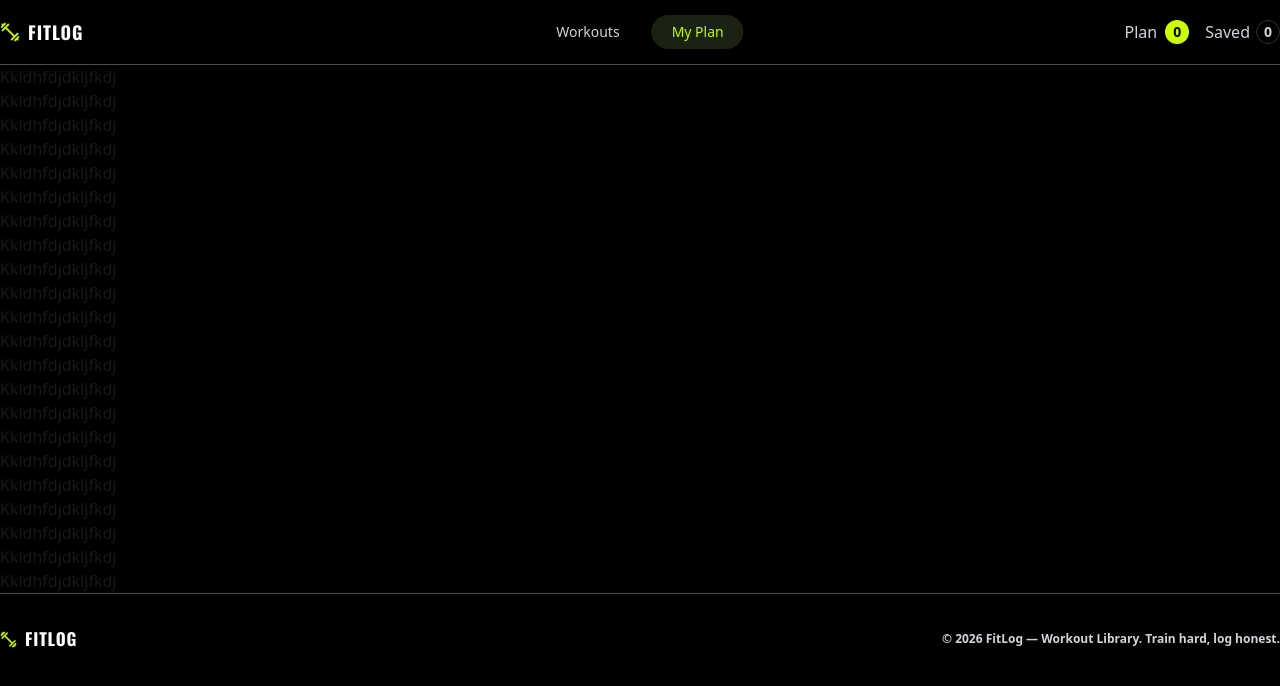
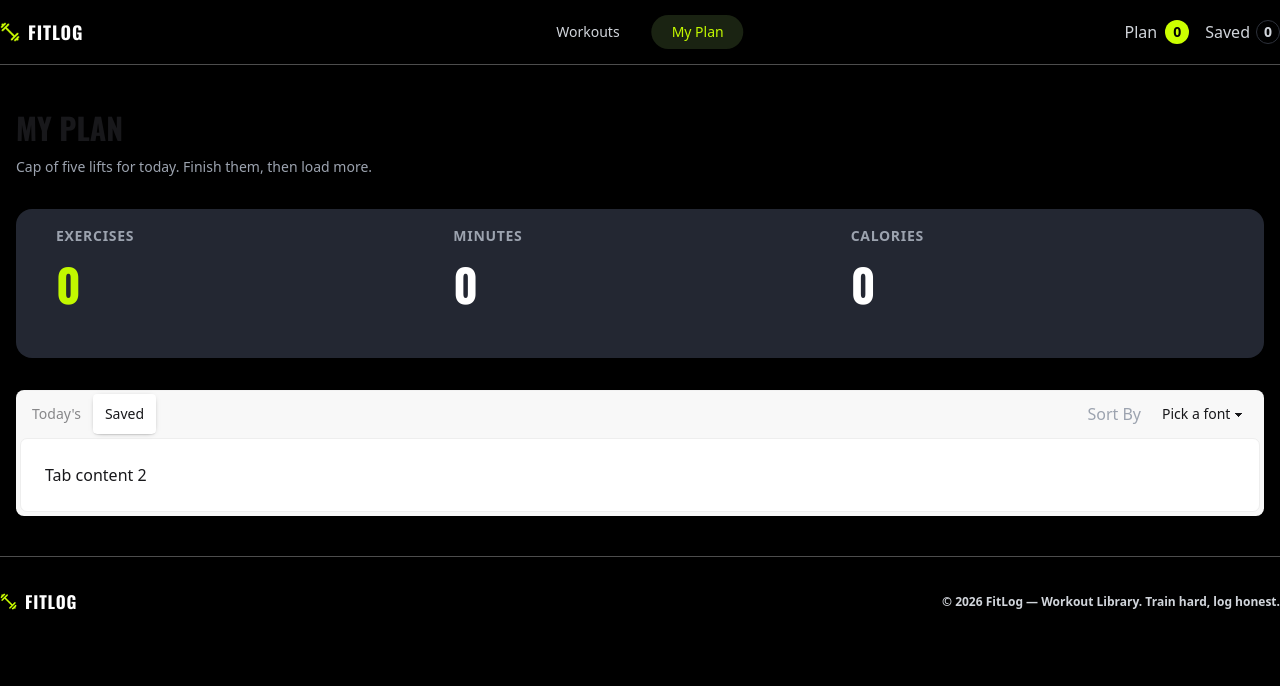
Before and after one commit to alamin990-E/fit-log, a Next.js app: page /myPlan in a window 1280 px wide. Shown: the top 686 px of the page. Built offline with nearby package versions, Linux system fonts and the light colour scheme.

Commit message:
Create My Plan page and fix issues

```diff
--- a/src/app/[exerciseId]/page.jsx
+++ b/src/app/[exerciseId]/page.jsx
@@ -14,13 +14,13 @@ const ExerciseDetailspage = async ({ params }) => {
     <div className="container mx-auto my-10 py-5 px-4 md:px-0">
       <div className="grid md:grid-cols-1 justify-center items-center gap-15 lg:grid-cols-2">
         {/* Workout Image */}
-        <div className="overflow-hidden grid items-center">
+
+        <div className="relative h-87.5 w-full overflow-hidden rounded-2xl sm:h-130 md:h-140 lg:h-170">
           <Image
             src={exercise.image}
             alt={exercise.name}
-            width={800}
-            height={735}
-            className="h-full w-full rounded-2xl object-cover"
+            fill
+            className="object-cover"
           />
         </div>
 
@@ -48,7 +48,7 @@ const ExerciseDetailspage = async ({ params }) => {
           </div>
           {/* Workout Specifications */}
           <div className="mb-5 overflow-x-auto rounded-2xl bg-[#232834]">
-            <table className="table px-4 py-3">
+            <table className="table px-4 py-3 ">
               <tbody>
                 {/* Equipment */}
                 <tr>
@@ -135,7 +135,7 @@ const ExerciseDetailspage = async ({ params }) => {
             </ul>
           </div>
           {/* Button */}
-          <div className="mt-6 flex flex-col items-stretch gap-4 sm:flex-row sm:flex-wrap sm:items-center">
+          <div className="mt-6 flex flex-row flex-wrap items-center gap-3">
             <TodayPlanButton exercise={exercise}></TodayPlanButton>
             <SaveButton exercise={exercise}></SaveButton>
           </div>
--- a/src/app/myPlan/page.jsx
+++ b/src/app/myPlan/page.jsx
@@ -1,33 +1,23 @@
-import React from 'react';
+
+
+
+import PlanDash from "@/components/myplane/PlanDash";
+import React from "react";
 
 const MyPlanPage = () => {
-    return (
-        <div>
-           <h2>Kkldhfdjdkljfkdj</h2>
-           <h2>Kkldhfdjdkljfkdj</h2>
-           <h2>Kkldhfdjdkljfkdj</h2>
-           <h2>Kkldhfdjdkljfkdj</h2>
-           <h2>Kkldhfdjdkljfkdj</h2>
-           <h2>Kkldhfdjdkljfkdj</h2>
-           <h2>Kkldhfdjdkljfkdj</h2>
-           <h2>Kkldhfdjdkljfkdj</h2>
-           <h2>Kkldhfdjdkljfkdj</h2>
-           <h2>Kkldhfdjdkljfkdj</h2>
-           <h2>Kkldhfdjdkljfkdj</h2>
-           <h2>Kkldhfdjdkljfkdj</h2>
-           <h2>Kkldhfdjdkljfkdj</h2>
-           <h2>Kkldhfdjdkljfkdj</h2>
-           <h2>Kkldhfdjdkljfkdj</h2>
-           <h2>Kkldhfdjdkljfkdj</h2>
-           <h2>Kkldhfdjdkljfkdj</h2>
-           <h2>Kkldhfdjdkljfkdj</h2>
-           <h2>Kkldhfdjdkljfkdj</h2>
-           <h2>Kkldhfdjdkljfkdj</h2>
-           <h2>Kkldhfdjdkljfkdj</h2>
-           <h2>Kkldhfdjdkljfkdj</h2>
-        </div>
-
-    );
+  return (
+    <div className="container mx-auto my-10 px-4">
+      {/* My Plan Heading */}
+      <div className="space-y-1.5 text-center md:text-left">
+        <h2 className="font-[Oswald] text-[30px] font-bold">MY PLAN</h2>
+        <p className="text-[14px] text-[#9CA3AF]">
+          Cap of five lifts for today. Finish them, then load more.
+        </p>
+      </div>
+      {/* Summary ,Sortby and Tabs */}
+      <PlanDash></PlanDash>
+    </div>
+  );
 };
 
 export default MyPlanPage;
--- a/src/components/buttons/SaveButton.jsx
+++ b/src/components/buttons/SaveButton.jsx
@@ -1,11 +1,15 @@
-import React from 'react';
+import React from "react";
+import { IoBookmarkOutline } from "react-icons/io5";
 
-const SaveButton = ({exercise}) => {
-    return (
-        <div>
-
-        </div>
-    );
+const SaveButton = ({ exercise }) => {
+  return (
+    <div>
+      <button className="flex items-center justify-center gap-2 rounded-lg border cursor-pointer border-white/10 bg-transparent px-4 py-2 sm:px-5 sm:py-3 text-[14px] font-medium text-gray-300 transition hover:border-white/20 hover:bg-white/5">
+        <IoBookmarkOutline />
+        Save for later
+      </button>
+    </div>
+  );
 };
 
 export default SaveButton;
--- a/src/components/buttons/TodayPlanButton.jsx
+++ b/src/components/buttons/TodayPlanButton.jsx
@@ -1,11 +1,17 @@
-import React from 'react';
+import React from "react";
+import { LuCalendarPlus2 } from "react-icons/lu";
 
-const TodayPlanButton = ({exercise}) => {
-    return (
-        <div>
-
-        </div>
-    );
+const TodayPlanButton = ({ exercise }) => {
+  return (
+    <div>
+      <button
+        className="flex items-center justify-center gap-1 rounded-lg cursor-pointer bg-[#c6ff00] px-4 py-2 text-xs font-bold text-black transition hover:bg-[#b5eb00] sm:gap-2 sm:px-5 sm:py-3 sm:text-[14px]"
+      >
+        <span><LuCalendarPlus2 /></span>
+        Add to today&apos;s plan
+      </button>
+    </div>
+  );
 };
 
 export default TodayPlanButton;
--- /dev/null
+++ b/src/components/myplane/PlanDash.jsx
@@ -0,0 +1,77 @@
+import React from "react";
+
+const PlanDash = () => {
+  return (
+    <div>
+      {/* Summary */}
+      <div className="grid grid-cols-1 sm:grid-cols-3 gap-6 pt-4 bg-[#232732] p-10 mt-8 rounded-2xl">
+        {/* Item 1: Exercises Count */}
+        <div>
+          <p className="text-[#9CA3AF] text-[12px] sm:text-[14px] uppercase tracking-wider font-semibold">
+            Exercises
+          </p>
+          <p className="font-[oswald] text-[30px] sm:text-[45px] font-bold text-[#C2F800] mt-1">
+            0
+          </p>
+        </div>
+
+        {/* Item 2: Minutes Count */}
+        <div>
+          <p className="text-[#9CA3AF] text-[12px] sm:text-[14px] uppercase tracking-wider font-semibold">
+            Minutes
+          </p>
+          <p className="font-[oswald] text-[30px] sm:text-[45px] font-bold text-white mt-1">
+            0
+          </p>
+        </div>
+
+        {/* Item 3: Calories Count */}
+        <div>
+          <p className="text-[#9CA3AF] text-[12px] sm:text-[14px] uppercase tracking-wider font-semibold">
+            Calories
+          </p>
+          <p className="font-[oswald] text-[30px] sm:text-[45px] font-bold text-white mt-1">
+            0
+          </p>
+        </div>
+      </div>
+ {/* Tab */}
+      <div className="tabs tabs-box mt-8">
+        <input
+          type="radio"
+          name="my_tabs_6"
+          className="tab"
+          aria-label="Today&apos;s"
+        />
+        <div className="tab-content bg-base-100 border-base-300 p-6">
+          Tab content 1
+        </div>
+
+        <input
+          type="radio"
+          name="my_tabs_6"
+          className="tab"
+          aria-label="Saved"
+          defaultChecked
+        />
+        <div className="tab-content bg-base-100 border-base-300 p-6">
+          Tab content 2
+        </div>
+        {/* Sort by */}
+        <div className="flex items-center justify-center gap-2 ms-auto">
+          <h2 className="font-normal text-[#9CA3AF]">Sort By</h2>
+          <div>
+            <select defaultValue="Pick a font" className="select select-ghost">
+              <option disabled={true}>Pick a font</option>
+              <option>Inter</option>
+              <option>Poppins</option>
+              <option>Raleway</option>
+            </select>
+          </div>
+        </div>
+      </div>
+    </div>
+  );
+};
+
+export default PlanDash;
--- a/src/components/shared/ExerciseCard.jsx
+++ b/src/components/shared/ExerciseCard.jsx
@@ -1,10 +1,12 @@
 import Image from "next/image";
+import Link from "next/link";
 import React from "react";
 import { FaFire, FaRegClock, FaRegStar } from "react-icons/fa";
 
 const ExerciseCard = ({ exercise }) => {
   return (
-    <div className="overflow-hidden mt-7 border border-[#20242E] rounded-[15px]  bg-[#15171d]">
+    <Link  href={`/${exercise.id}`}>
+      <div className="overflow-hidden mt-7 border border-[#20242E] rounded-[15px]  bg-[#15171d] hover:border  hover:border-[#C2F800]">
         {/* Exercise Image */}
         <div className="relative h-70 w-full">
           <Image
@@ -40,7 +42,7 @@ const ExerciseCard = ({ exercise }) => {
           <div className="flex items-center gap-5 text-[13px] text-[#9b9fa6]">
             {/* Duration */}
             <div className="flex items-center gap-2">
-            <FaRegClock className="text-[#c8ff00]"/>
+              <FaRegClock className="text-[#c8ff00]" />
               <span>{exercise.duration} min</span>
             </div>
 
@@ -58,6 +60,7 @@ const ExerciseCard = ({ exercise }) => {
           </div>
         </div>
       </div>
+    </Link>
   );
 };
 
--- a/src/components/shared/Navbar.jsx
+++ b/src/components/shared/Navbar.jsx
@@ -22,10 +22,10 @@ const Navbar = () => {
     return (
       <>
         <li>
-          <NavLinks  href={"/"}>Workouts</NavLinks>
+          <NavLinks href={"/"}>Workouts</NavLinks>
         </li>
         <li>
-          <NavLinks  href={"/myPlan"}>My Plan</NavLinks>
+          <NavLinks href={"/myPlan"}>My Plan</NavLinks>
         </li>
       </>
     );
@@ -46,17 +46,18 @@ const Navbar = () => {
           {/* Mobile Hamburger Menu */}
           {open && (
             <div className="absolute top-full left-4 mt-2 w-[40%] flex flex-col bg-[#13161D] p-2 container mx-auto text-xs font-medium md:hidden">
-              <ul className="flex flex-col py-2 gap-6">
-                {navMenu()}
-              </ul>
+              <ul className="flex flex-col py-2 gap-6">{navMenu()}</ul>
             </div>
           )}
         </div>
 
         {/* Logo for Desktop and Mobile */}
         <div className="absolute left-[42%] sm:left-1/2 -translate-x-1/2 md:left-0 md:translate-x-0">
-          <Link href="/" className="font-[Oswald] flex items-center gap-2 text-lg font-bold tracking-wider text-[#FFFFFF]">
-            <Image src={Logo} alt="FitLog"  width={20} height={20} />
+          <Link
+            href="/"
+            className="font-[Oswald] flex items-center gap-2 text-lg font-bold tracking-wider text-[#FFFFFF]"
+          >
+            <Image src={Logo} alt="FitLog" width={20} height={20} />
             FITLOG
           </Link>
         </div>
@@ -69,20 +70,24 @@ const Navbar = () => {
         {/* Badge Container */}
         <div className="flex shrink-0 items-center gap-1.5 sm:gap-4 text-[#D1D5DB]">
           {/* Plan Badge */}
+          <Link href={"/myPlan"}>
             <div className="flex items-center gap-2  rounded-2xl cursor-pointer font-medium text-xs sm:text-sm md:text-base">
               <span>Plan</span>
               <span className="w-5 h-5 md:w-6 md:h-6 bg-[#ccff00] text-black text-xs sm:text-sm font-semibold rounded-full flex items-center justify-center">
                 0
               </span>
             </div>
+          </Link>
 
           {/* Saved Badge */}
+          <Link href={"/myPlan"}>
             <div className="flex items-center gap-1.5  rounded-2xl cursor-pointer text-[#D1D5DB] font-medium text-xs sm:text-sm md:text-base">
               <span>Saved</span>
               <span className="w-5 h-5 md:w-6 md:h-6 border border-[#2D313B] text-[#D1D5DB] text-xs sm:text-sm font-semibold rounded-full flex items-center justify-center">
                 0
               </span>
             </div>
+          </Link>
         </div>
       </div>
     </nav>
--- /dev/null
+++ b/src/context/Exercise.jsx
@@ -0,0 +1,14 @@
+"use client"
+
+import { createContext, useState } from "react"
+
+const ExerciseContext= createContext()
+
+export function ExerciseProvider ({children}){
+    const[todayList,setTodayList] = useState([])
+    const[saveList,setSaveList] = useState([])
+    const value ={todayList,setTodayList,saveList,setSaveList}
+    return(
+        <ExerciseContext.Provider value={value}></ExerciseContext.Provider>
+    )
+}
```
Lines whose indentation alone changed are shown as unchanged.
